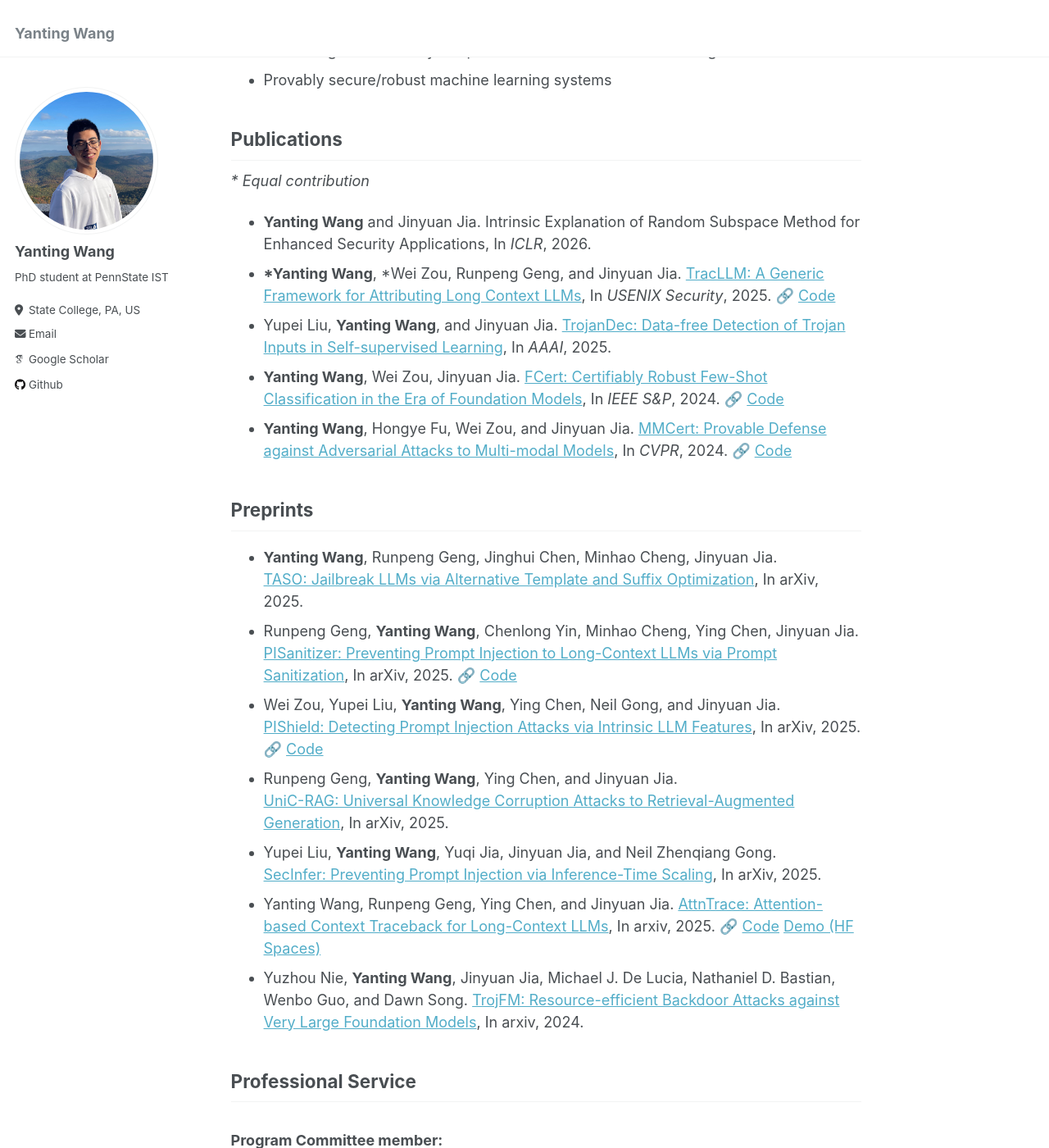
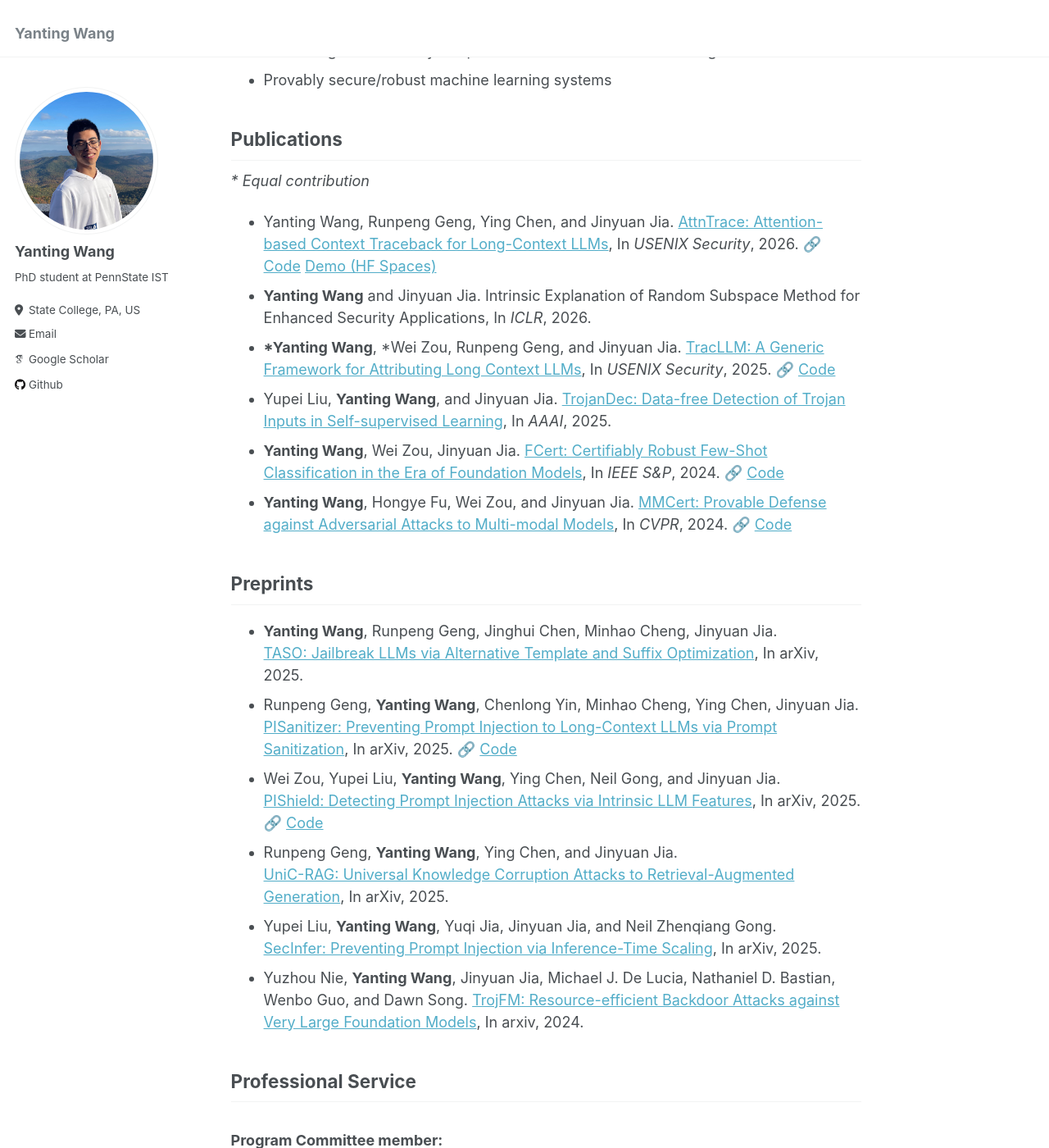
Before and after one commit to Wang-Yanting/Wang-Yanting.github.io, a Jekyll site: the page built from _pages/about.md, in a window 1280 px wide and 1400 px high, scrolled down 373 px. Shown: the whole window at 82% size. Built offline with Jekyll 4.4.1, drawn with Linux system fonts in a browser that asks for light colours; some web fonts are replaced; part of the change alters nothing that is shown.

Commit message:
Update publication list in about.md

```diff
--- a/_pages/about.md
+++ b/_pages/about.md
@@ -18,6 +18,7 @@ I am currently a third-year PhD student at Pennsylvania State University. I am f
 ## Publications
 
 *\* Equal contribution*
+* Yanting Wang, Runpeng Geng, Ying Chen, and Jinyuan Jia. [AttnTrace: Attention-based Context Traceback for Long-Context LLMs](https://arxiv.org/html/2508.03793v1), In *USENIX Security*, 2026. 🔗 [Code](https://github.com/Wang-Yanting/AttnTrace) [Demo (HF Spaces)](https://huggingface.co/spaces/SecureLLMSys/AttnTrace)
 * **Yanting Wang** and Jinyuan Jia. Intrinsic Explanation of Random Subspace Method for Enhanced Security Applications, In *ICLR*, 2026.
 * **\*Yanting Wang**,  \*Wei Zou, Runpeng Geng, and Jinyuan Jia. [TracLLM: A Generic Framework for Attributing Long Context LLMs](https://arxiv.org/abs/2506.04202), In *USENIX Security*, 2025. 🔗 [Code](https://github.com/Wang-Yanting/TracLLM)
 * Yupei Liu, **Yanting Wang**, and Jinyuan Jia. [TrojanDec: Data-free Detection of Trojan Inputs in Self-supervised Learning](https://arxiv.org/pdf/2501.04108), In *AAAI*, 2025.
@@ -35,7 +36,6 @@ I am currently a third-year PhD student at Pennsylvania State University. I am f
   [UniC-RAG: Universal Knowledge Corruption Attacks to Retrieval-Augmented Generation](https://arxiv.org/abs/2508.18652), In arXiv, 2025.
 * Yupei Liu, **Yanting Wang**, Yuqi Jia, Jinyuan Jia, and Neil Zhenqiang Gong.
   [SecInfer: Preventing Prompt Injection via Inference-Time Scaling](https://arxiv.org/abs/2509.24967), In arXiv, 2025.
-* Yanting Wang, Runpeng Geng, Ying Chen, and Jinyuan Jia. [AttnTrace: Attention-based Context Traceback for Long-Context LLMs](https://arxiv.org/html/2508.03793v1), In arxiv, 2025. 🔗 [Code](https://github.com/Wang-Yanting/AttnTrace) [Demo (HF Spaces)](https://huggingface.co/spaces/SecureLLMSys/AttnTrace)
 * Yuzhou Nie, **Yanting Wang**, Jinyuan Jia, Michael J. De Lucia, Nathaniel D. Bastian, Wenbo Guo, and Dawn Song. [TrojFM: Resource-efficient Backdoor Attacks against Very Large Foundation Models](https://arxiv.org/abs/2405.16783), In arxiv, 2024.
 
 ## Professional Service
```
